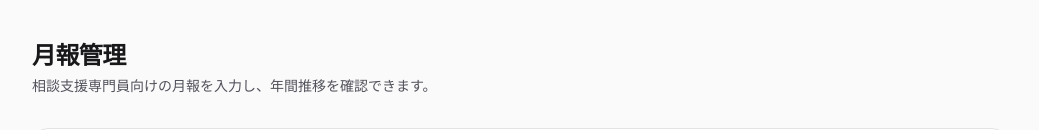
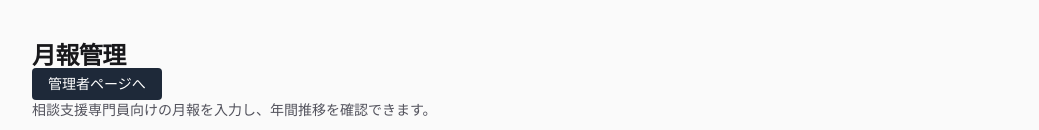
Before and after one commit to Toshihiro-Nemoto/soten-soudan, a Next.js app: page / in a window 1280 px wide. Shown: the top 130 px of the page, without its empty margins (120-1159 px from the left). Built offline with nearby package versions, Linux system fonts and the light colour scheme; no server answers.

Commit message:
月報ページに管理者ページへボタン追加

```diff
--- a/app/page.tsx
+++ b/app/page.tsx
@@ -1,6 +1,7 @@
 "use client";
 
 import { useEffect, useMemo, useState } from "react";
+import Link from "next/link";
 import { supabase } from "../lib/supabase";
 import {
   CategoryScale,
@@ -356,6 +357,7 @@ export default function Home() {
       <div className="mx-auto w-full max-w-5xl px-4 py-10 sm:px-6">
         <div className="mb-8">
           <h1 className="text-2xl font-semibold tracking-tight">月報管理</h1>
+          <Link href="/admin" className="bg-gray-800 text-white px-4 py-2 rounded text-sm hover:bg-gray-700">管理者ページへ</Link>
           <p className="mt-1 text-sm text-zinc-600">
             相談支援専門員向けの月報を入力し、年間推移を確認できます。
           </p>
```
